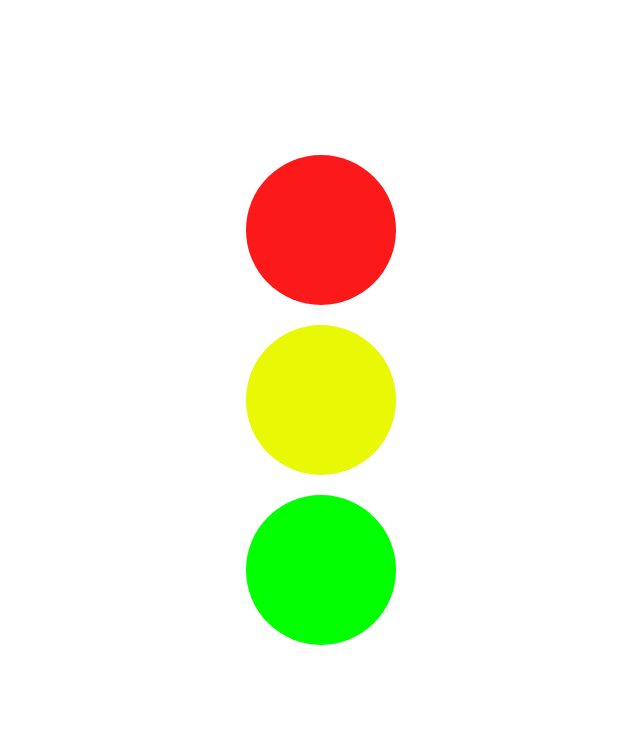
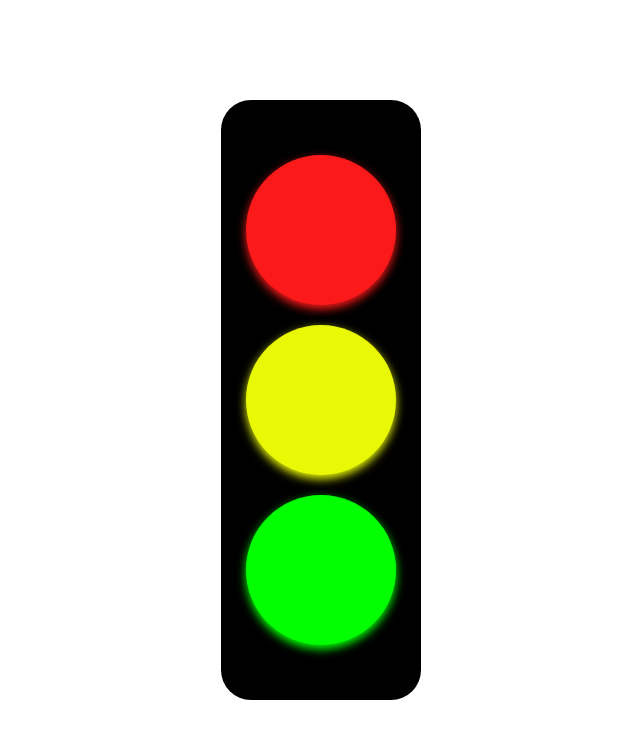
Before and after one commit to Luanafollegati/progresso-html, a plain HTML site: page pages/atividades.html in a window 1280 px wide. Shown: the whole page, without its empty margins (319-959 px from the left). Drawn offline with Linux system fonts and the light colour scheme.

Commit message:
feat: resolve atividade 04

```diff
--- a/assets/styles/atividades.css
+++ b/assets/styles/atividades.css
@@ -1,16 +1,26 @@
 *{
     margin: 0;
     padding: 0;
-    box-sizing: border-box;
 }
 
 .bola {
-    height: 100vh;
+    height: 600px;
     display:flex;
     justify-content: center;
     flex-direction: column;
     align-items: center;
+    background-color: rgb(0, 0, 0);
+    margin: 0 auto ;
     gap: 20px;
+    width: 200px;
+    border-radius: 30px;
+}
+
+body{
+    height: 100vh;
+    display: flex;
+    align-items: center;
+    justify-content: center;
 }
 
 .bola1{
@@ -18,6 +28,7 @@
     height: 150px;
     background-color: rgb(252, 25, 25);
     border-radius: 100%;
+    box-shadow: 0 4px 10px rgb(252, 25, 25);
 }
 
 .bola2{
@@ -25,10 +36,12 @@
     height: 150px;
     background-color: rgb(232, 248, 5);
     border-radius: 100%;
+    box-shadow: 0 4px 10px  rgb(232, 248, 5);
 }
 .bola3{
     width: 150px;
     height: 150px;
     background-color: rgb(2, 255, 2);
     border-radius: 100%;
+    box-shadow: 0 4px 10px rgb(2, 255, 2);
 }
```
